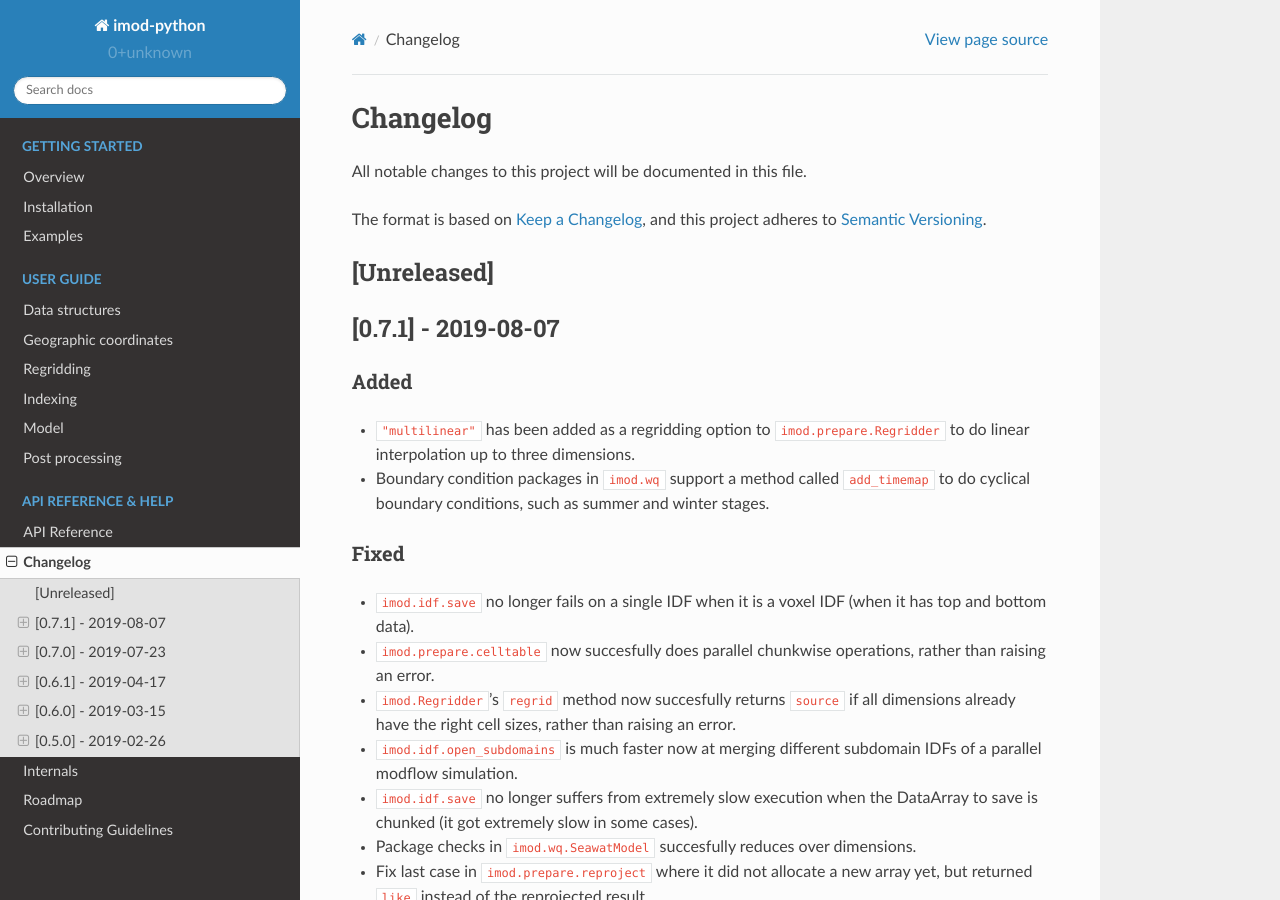
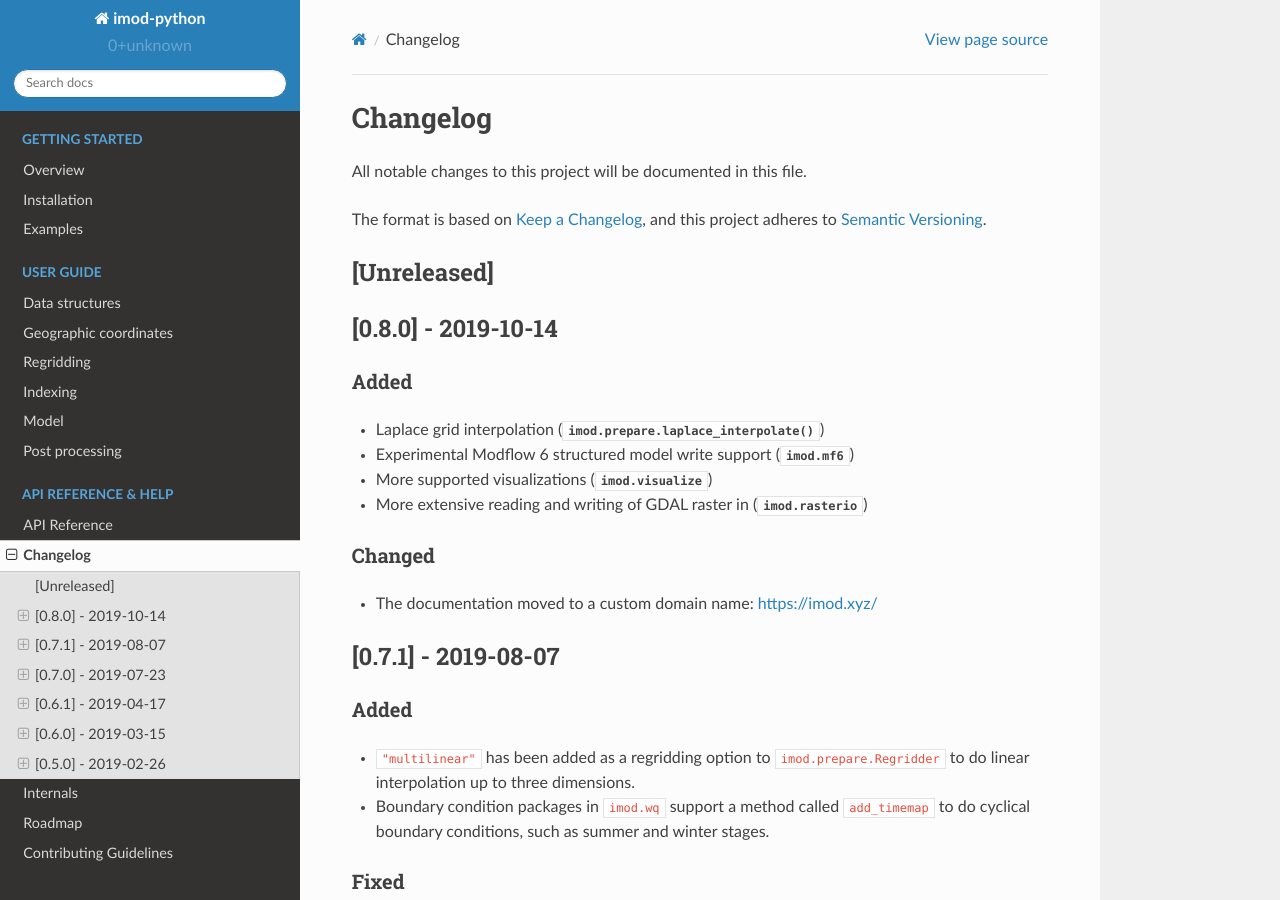
Before and after one commit to Deltares/imod-python, a Sphinx documentation site: the page built from docs/changelog.rst, in a window 1280 px wide and 900 px high. Built offline with Sphinx 7.4.7 and the Read the Docs theme 2.0.0, drawn with Linux system fonts in a browser that asks for light colours.

Commit message:
update changelog for 0.8.0 release

```diff
--- a/docs/changelog.rst
+++ b/docs/changelog.rst
@@ -8,6 +8,21 @@ The format is based on `Keep a Changelog`_, and this project adheres to
 
 [Unreleased]
 ------------
+
+[0.8.0] - 2019-10-14
+--------------------
+
+Added
+~~~~~
+-  Laplace grid interpolation (:meth:`imod.prepare.laplace_interpolate`)
+-  Experimental Modflow 6 structured model write support (:mod:`imod.mf6`)
+-  More supported visualizations (:mod:`imod.visualize`)
+-  More extensive reading and writing of GDAL raster in (:mod:`imod.rasterio`)
+
+Changed
+~~~~~~~
+
+-  The documentation moved to a custom domain name: https://imod.xyz/
 
 [0.7.1] - 2019-08-07
 --------------------
```
